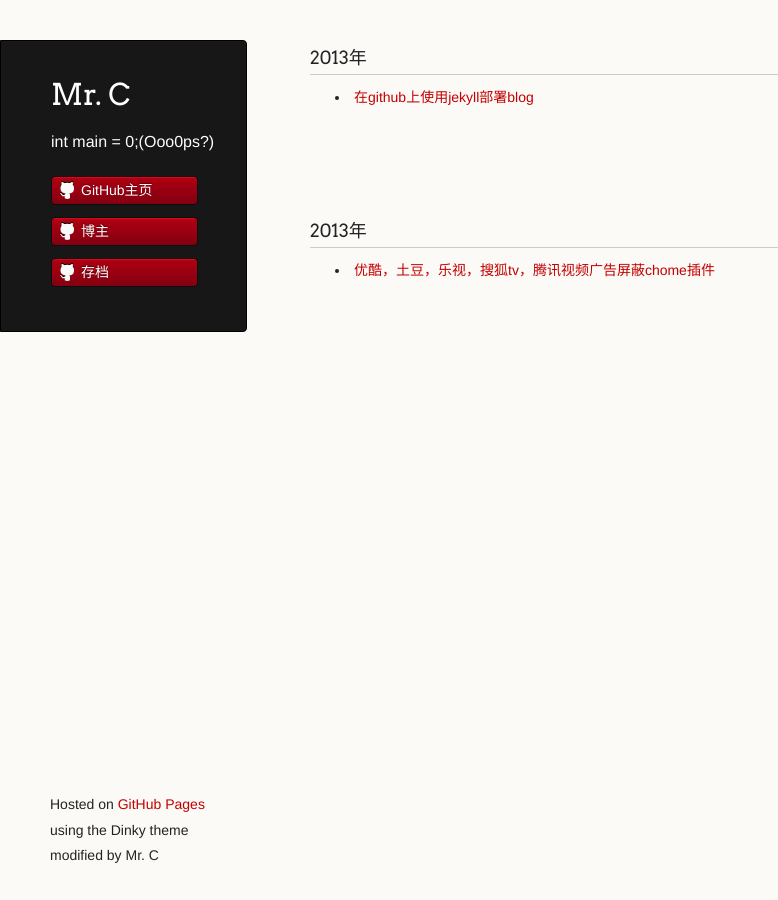
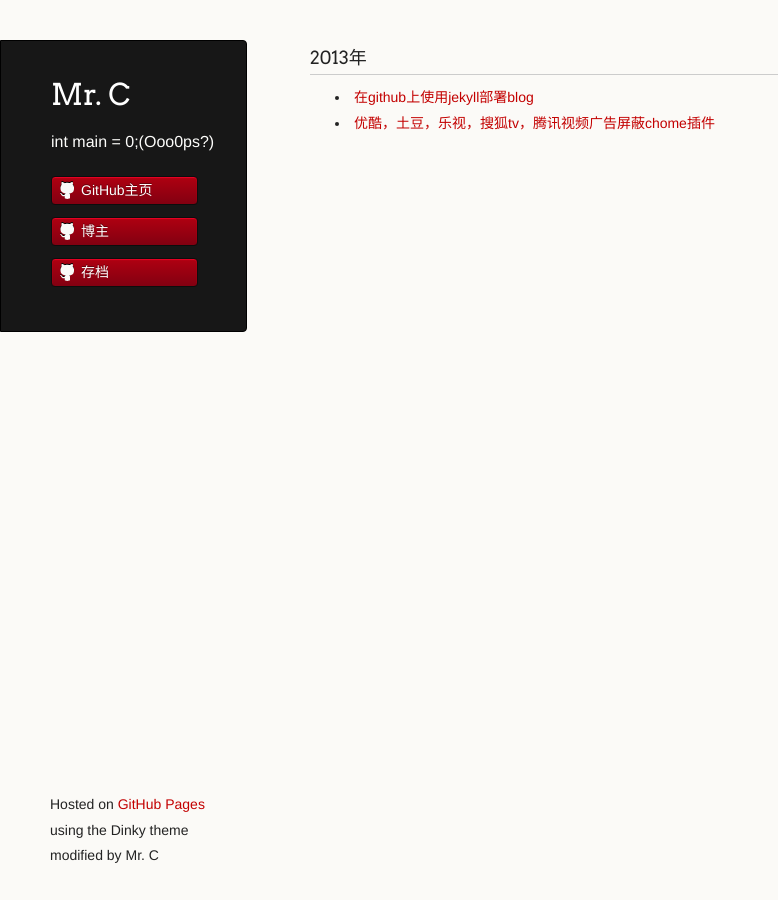
Before and after one commit to kevintop/oopschen.github.io, a Jekyll site: the page built from archive.html, in a window 1280 px wide. Shown: the whole page, without its empty margins (0-778 px from the left). Built offline with Jekyll 4.4.1, drawn with Linux system fonts in a browser that asks for light colours; comment, search, counter and statistics services are not loaded.

Commit message:
archive bugfix

```diff
--- a/archive.html
+++ b/archive.html
@@ -9,18 +9,20 @@
 {% for p in site.posts | sort: date %}
   {% assign num = 1 %}
   {% capture fd %}{{ p.date | date : "%Y"}}{% endcapture %}
+
   {% if 0 == isfirst %}
     <section>
       <h3>{{ p.date | date: "%Y年"}}</h3>
       <ul>
     {% assign isfirst = 1 %}
+    {% assign prev = fd  %}
   {% else %}
     {% if prev != fd %}
       </ul></section>
       <section>
       <h3>{{ p.date | date: "%Y年"}}</h3>
       <ul>
-      {% assign prev = fd %}
+      {% assign prev = fd  %}
     {% endif %}
   {% endif %}
   <li><a href="{{p.url}}">{{p.title}}</a></li>
```
